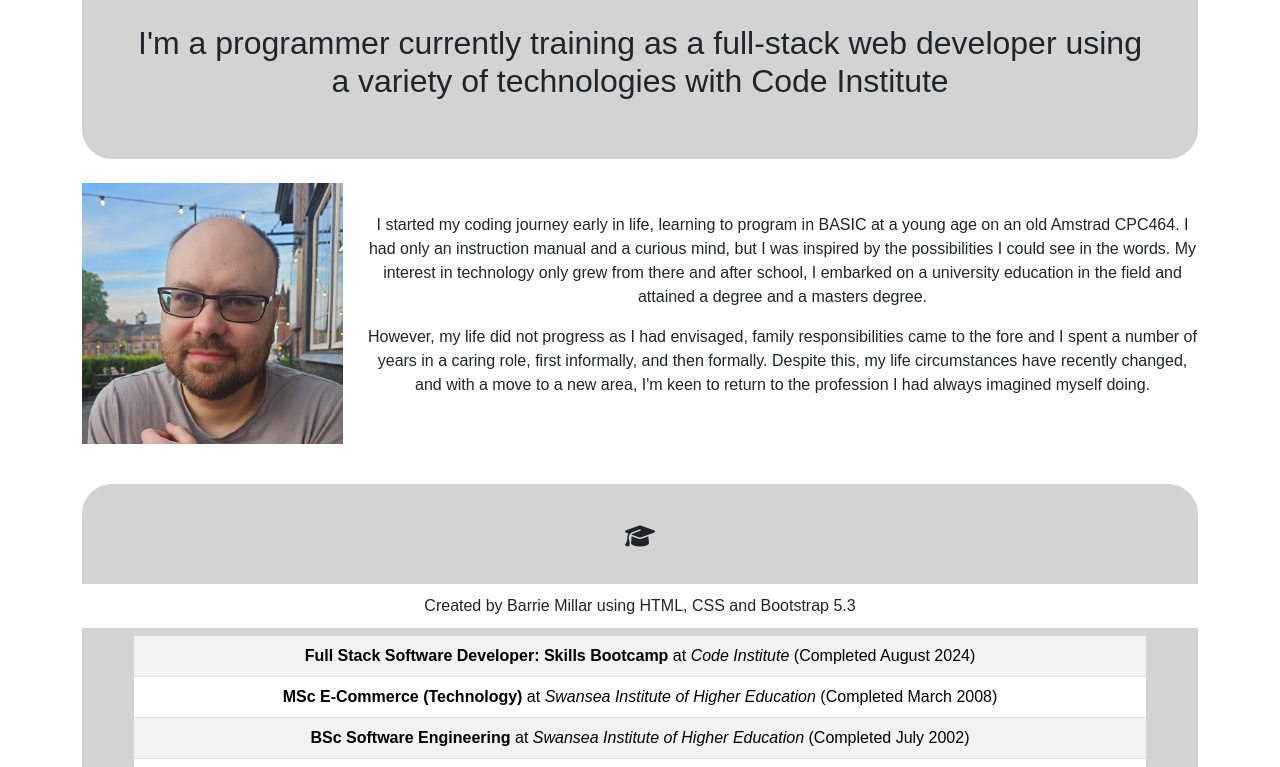
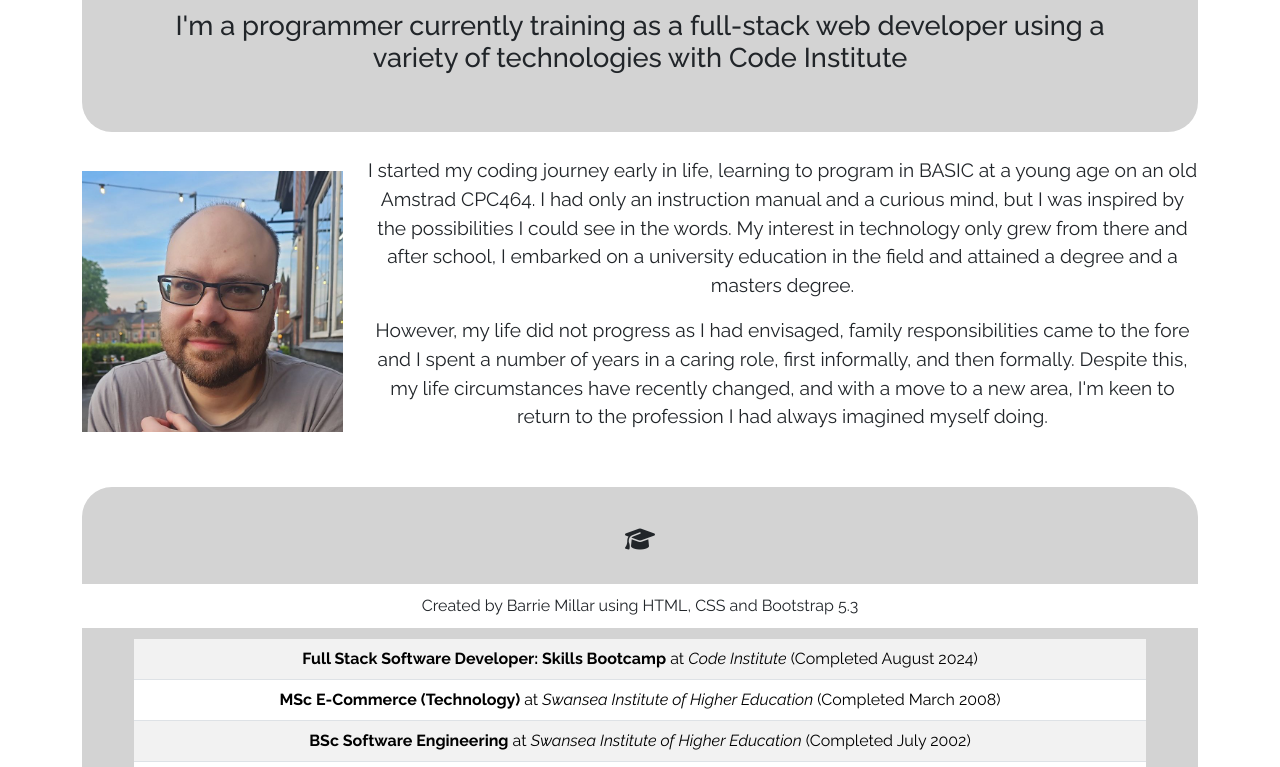
Before and after one commit to CyberArchitect777/personal-site, a plain HTML site: page editions/v2/index.html in a window 1280 px wide. Shown: the part 172-939 px from the top of the page. Drawn offline with nearby package versions, Linux system fonts and the light colour scheme.

Commit message:
v2: Changed the font type and usage for the page

```diff
--- a/editions/v2/assets/css/style.css
+++ b/editions/v2/assets/css/style.css
@@ -2,7 +2,7 @@
 /* Google Font imports */
 
 @import url('https://fonts.googleapis.com/css2?family=Zilla+Slab:ital,wght@0,300;0,400;0,500;0,600;0,700;1,300;1,400;1,500;1,600;1,700&display=swap');
-/*@import url('https://fonts.googleapis.com/css2?family=Raleway:ital,wght@0,100..900;1,100..900&display=swap');*/
+@import url('https://fonts.googleapis.com/css2?family=Raleway:ital,wght@0,100..900;1,100..900&display=swap');
 
 
 /* General styling */
@@ -35,13 +35,13 @@ ul.dropdown-menu.show {
 
 /* Main styling */
 
-/*#introbox h1, #introbox h2 {
+#introbox h1, #introbox h2 {
     font-size: 170%;
 }
 
 #photodesc p {
     font-size: 120%;
-}*/
+}
 
 .lowermain {
     margin-top: 30px;
```
